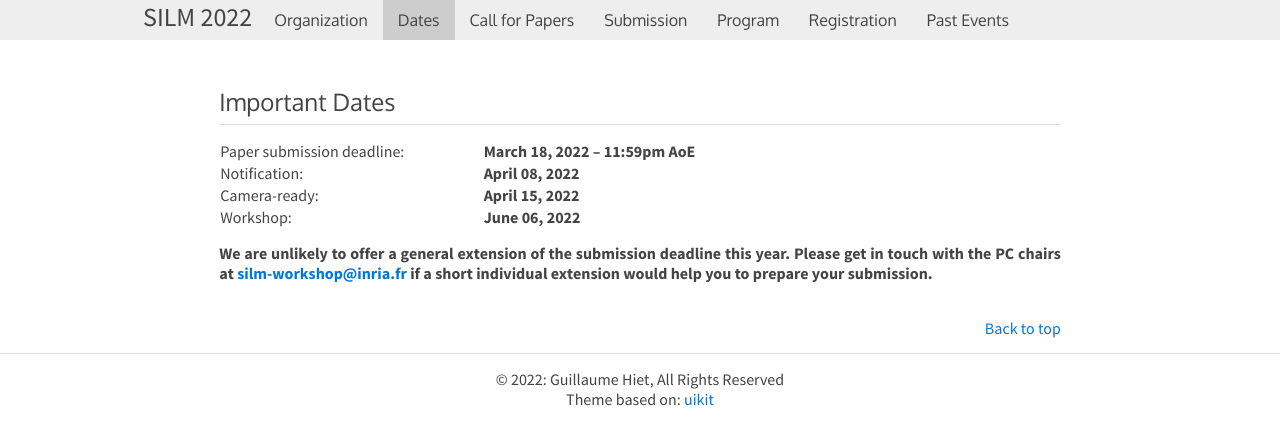
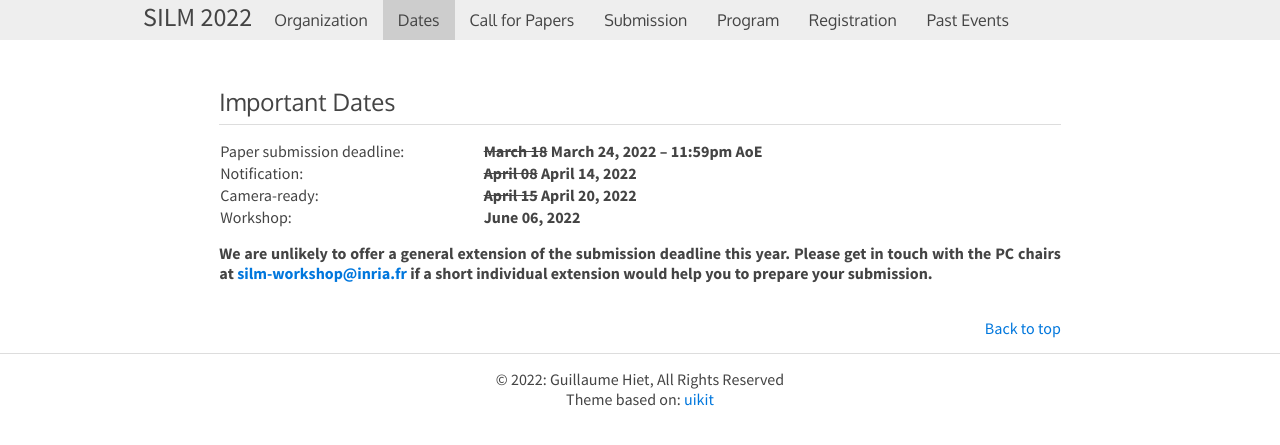
Before and after one commit to silm-workshop/silm-workshop.github.io, a Jekyll site: the page built from dates.html, in a window 1280 px wide. Shown: the top 445 px of the page. Built offline with Jekyll 4.4.1, drawn with Linux system fonts in a browser that asks for light colours.

Commit message:
Update dates.html
Extend deadlines

```diff
--- a/dates.html
+++ b/dates.html
@@ -8,15 +8,15 @@ layout: default
 <tbody>
 <tr>
 <td style="width: 28.8235%;">Paper submission deadline:</td>
-<td style="width: 359.547%;"><strong>March 18, 2022 – 11:59pm AoE</strong><td/>
+<td style="width: 359.547%;"><strong><del>March 18</del> March 24, 2022 – 11:59pm AoE</strong><td/>
 </tr>
 <tr>
 <td style="width: 28.8235%;">Notification:</td>
-<td style="width: 359.547%;"><strong>April 08, 2022 </strong></td>
+<td style="width: 359.547%;"><strong><del>April 08</del> April 14, 2022 </strong></td>
 </tr>
 <tr>
 <td style="width: 28.8235%;">Camera-ready:</td>
-<td style="width: 359.547%;"><strong>April 15, 2022 </strong></td>
+<td style="width: 359.547%;"><strong><del>April 15</del> April 20, 2022 </strong></td>
 </tr>
 <tr>
 <td style="width: 28.8235%;">Workshop:</td>
```
